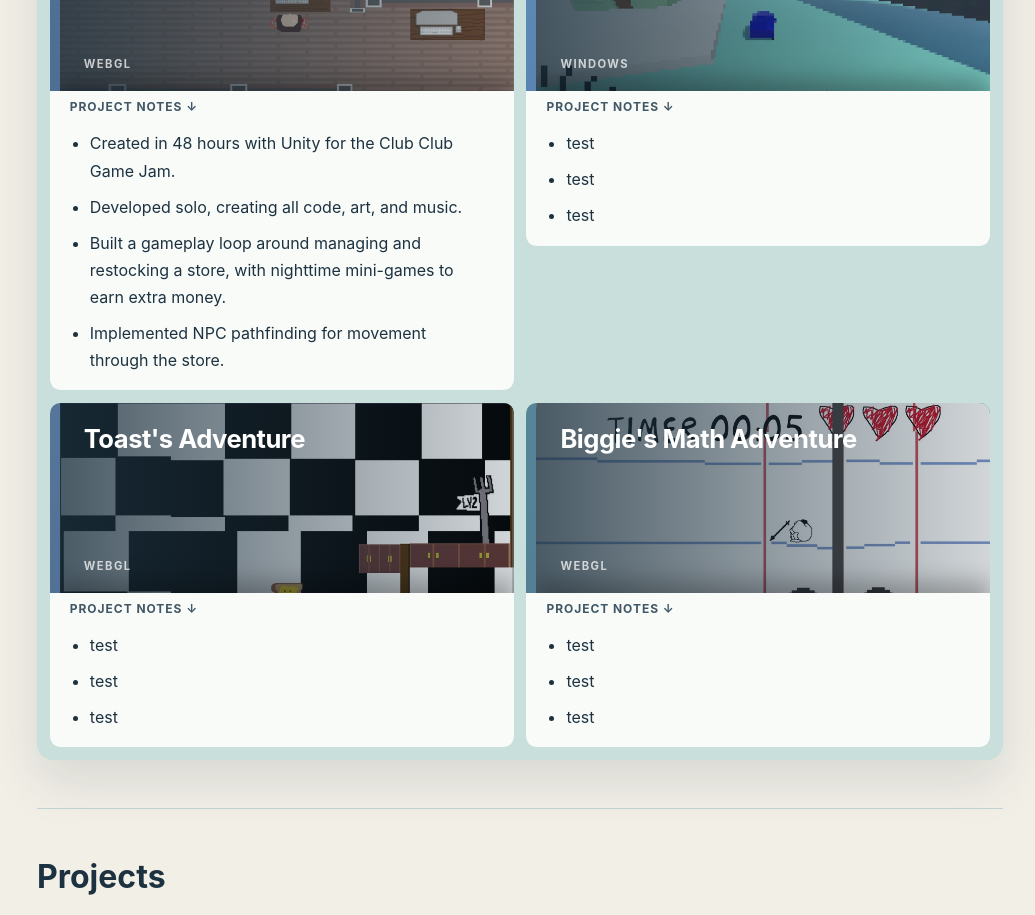
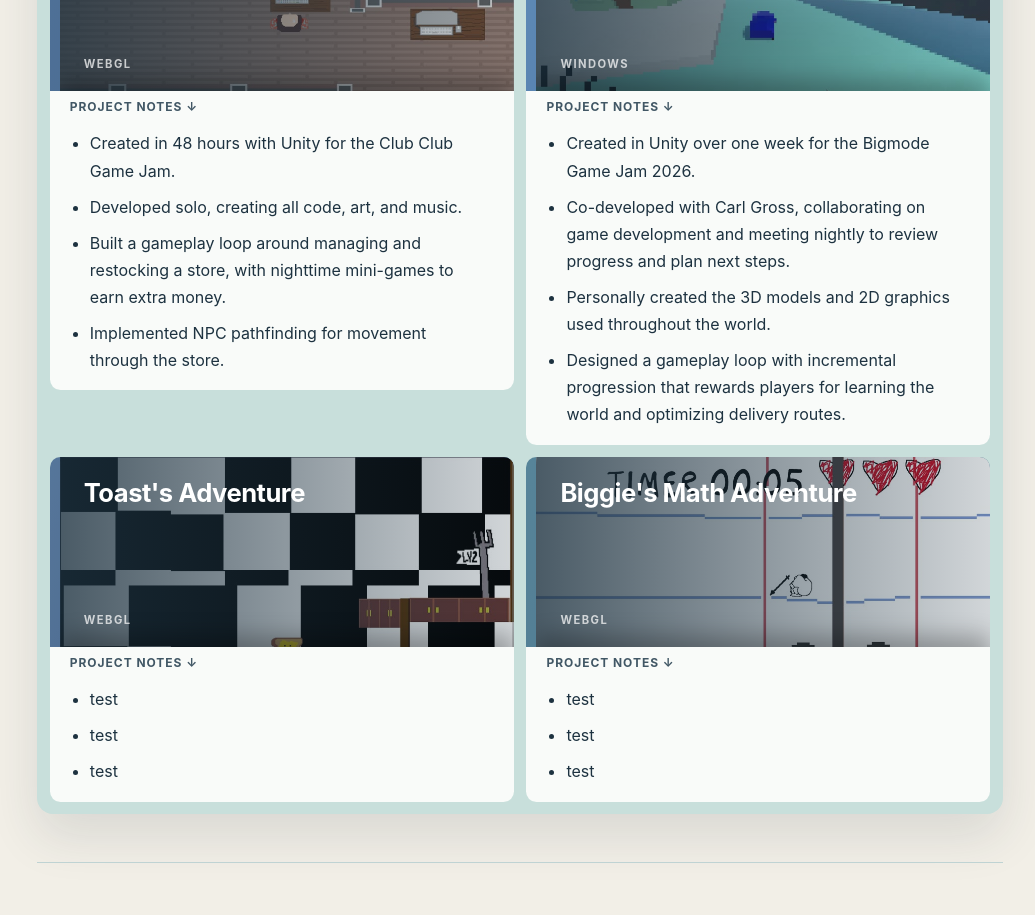
Before and after one commit to SionThePeon/JoshuaBrower-website, a React (Vite) app: page / in a window 1280 px wide. Shown: the part 1380-2295 px from the top of the page, without its empty margins (245-1280 px from the left). Built offline with nearby package versions, Linux system fonts and the light colour scheme.

Commit message:
FrostBite_notes

```diff
--- a/src/App.jsx
+++ b/src/App.jsx
@@ -18,7 +18,19 @@ const games = [
       'Implemented NPC pathfinding for movement through the store.',
     ],
   },
-  { slug: 'frost-bite-delivery', title: 'Frost-Bite Delivery', format: 'Windows', download: `${base}downloads/Frost-Bite_DeliveryBigMode2026.zip`, preview: { video: `${base}previews/frost-bite-delivery.mp4`, image: `${base}previews/frost-bite-delivery.jpg` }, context: ['test', 'test', 'test'] },
+  {
+    slug: 'frost-bite-delivery',
+    title: 'Frost-Bite Delivery',
+    format: 'Windows',
+    download: `${base}downloads/Frost-Bite_DeliveryBigMode2026.zip`,
+    preview: { video: `${base}previews/frost-bite-delivery.mp4`, image: `${base}previews/frost-bite-delivery.jpg` },
+    projectNotes: [
+      'Created in Unity over one week for the Bigmode Game Jam 2026.',
+      'Co-developed with Carl Gross, collaborating on game development and meeting nightly to review progress and plan next steps.',
+      'Personally created the 3D models and 2D graphics used throughout the world.',
+      'Designed a gameplay loop with incremental progression that rewards players for learning the world and optimizing delivery routes.',
+    ],
+  },
   { slug: 'toaster-3', title: "Toast's Adventure", format: 'WebGL', play: `${base}games/toaster-3/`, preview: { video: `${base}previews/toasts-adventure.mp4`, image: `${base}previews/toasts-adventure.jpg` }, context: ['test', 'test', 'test'] },
   { slug: 'biggies-math-adventure', title: "Biggie's Math Adventure", format: 'WebGL', play: `${base}games/biggies-math-adventure/`, preview: { video: `${base}previews/biggies-math-adventure.mp4`, image: `${base}previews/biggies-math-adventure.jpg` }, context: ['test', 'test', 'test'] },
 ]
```
